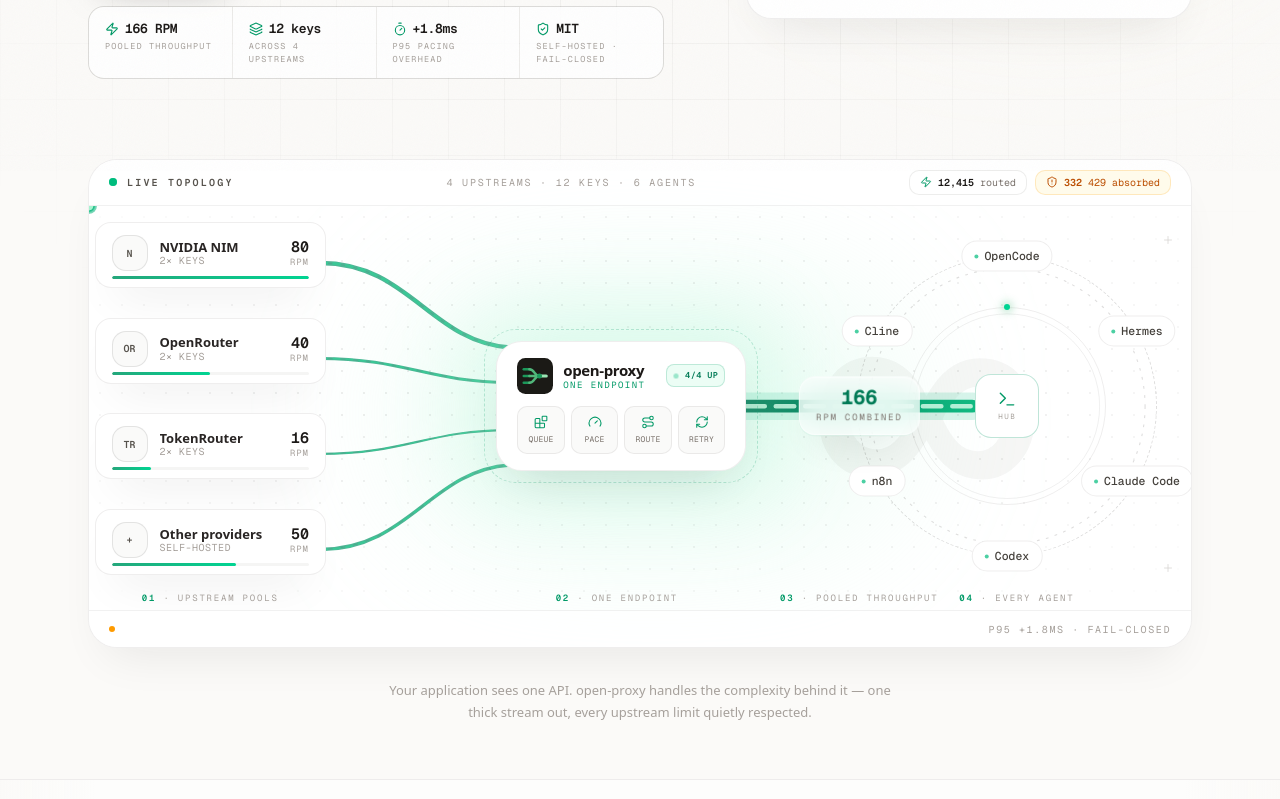
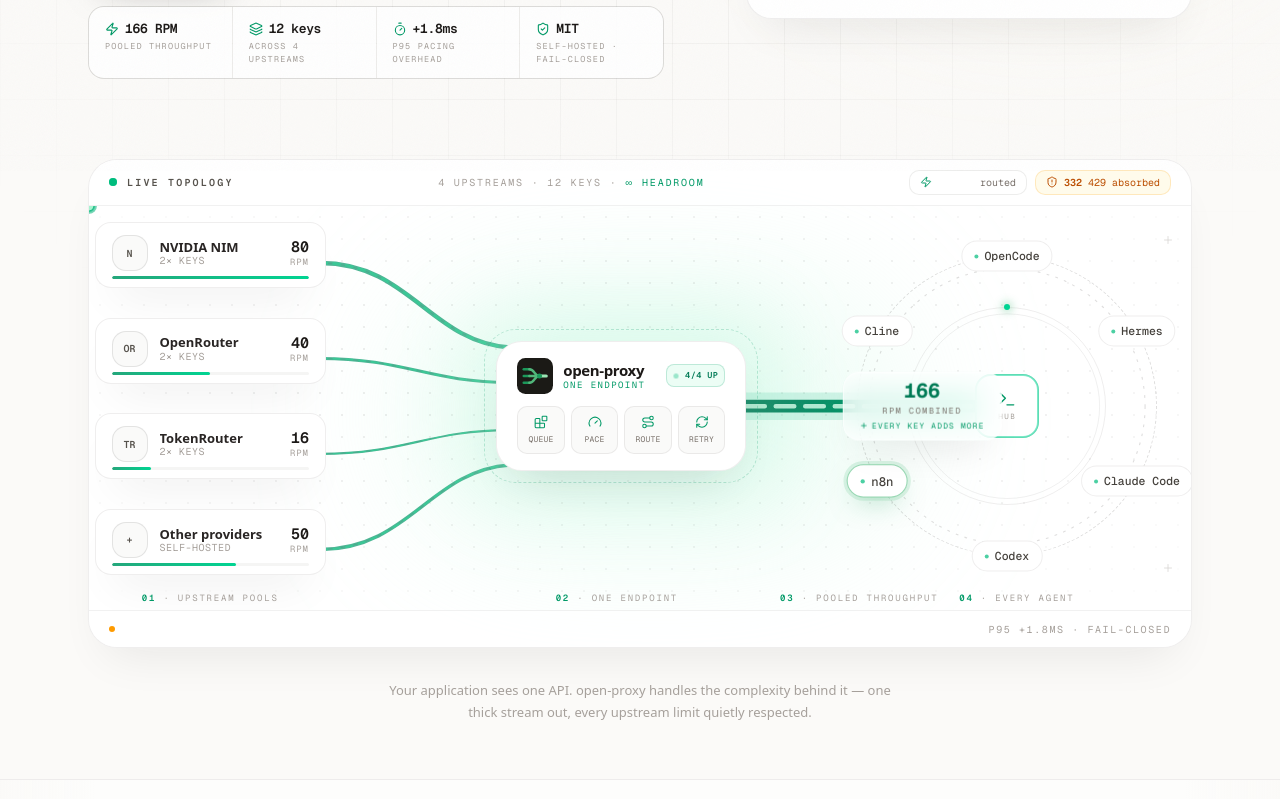
Before and after one commit to shivamsharmahere/Open-Proxy, a Next.js app: page / in a window 1280 px wide. Shown: the part 629-1428 px from the top of the page. Built offline with nearby package versions, Linux system fonts and the light colour scheme.

Commit message:
3b4c83cf-e4cc-4bda-ac69-a7f0f509c671

```diff
--- a/src/app/globals.css
+++ b/src/app/globals.css
@@ -188,10 +188,10 @@
   to   { transform: rotate(360deg); }
 }
 .orbit-ring {
-  animation: opx-spin 44s linear infinite;
+  animation: opx-spin 38s linear infinite;
 }
 .orbit-chip {
-  animation: opx-spin 44s linear infinite reverse;
+  animation: opx-spin 38s linear infinite reverse;
 }
 
 /* flowing dashes along svg wires */
@@ -200,7 +200,7 @@
 }
 .wire-flow {
   stroke-dasharray: 7 7;
-  animation: opx-dash 0.9s linear infinite;
+  animation: opx-dash 0.75s linear infinite;
 }
 
 /* thick stream shimmer */
@@ -209,7 +209,7 @@
 }
 .stream-flow {
   stroke-dasharray: 20 12;
-  animation: opx-stream 1.1s linear infinite;
+  animation: opx-stream 0.85s linear infinite;
 }
 
 /* soft pulse for the proxy core */
@@ -324,3 +324,62 @@
   mask-image: radial-gradient(ellipse 85% 95% at 50% 45%, black 25%, transparent 82%);
   -webkit-mask-image: radial-gradient(ellipse 85% 95% at 50% 45%, black 25%, transparent 82%);
 }
+
+/* breathing infinity glyph */
+@keyframes opx-breathe {
+  0%, 100% { transform: scale(1); opacity: 0.92; }
+  50%      { transform: scale(1.05); opacity: 1; }
+}
+.inf-breathe {
+  display: inline-block;
+  animation: opx-breathe 3.2s ease-in-out infinite;
+}
+
+/* shimmering gradient text (for the pooled-rpm figure) */
+@keyframes opx-shimmer-text {
+  to { background-position: 200% 0; }
+}
+.shimmer-text {
+  background: linear-gradient(90deg, #047857, #10b981, #34d399, #10b981, #047857);
+  background-size: 200% 100%;
+  -webkit-background-clip: text;
+  background-clip: text;
+  color: transparent;
+  animation: opx-shimmer-text 3s linear infinite;
+}
+
+/* hub hit-ring — expanding rounded ring when a client gets served */
+@keyframes opx-hit {
+  from { opacity: 0.85; transform: translate(-50%, -50%) scale(1); }
+  to   { opacity: 0;    transform: translate(-50%, -50%) scale(1.9); }
+}
+.hit-ring {
+  animation: opx-hit 0.6s ease-out forwards;
+}
+
+/* client chip states — served / transient 429 retry */
+.chip-flash {
+  transition: box-shadow 0.25s ease, border-color 0.25s ease, transform 0.25s ease;
+}
+.chip-served {
+  border-color: oklch(0.7 0.14 155 / 0.55) !important;
+  transform: scale(1.07);
+  box-shadow:
+    0 0 0 3px oklch(0.7 0.14 155 / 0.16),
+    0 10px 26px -10px oklch(0.6 0.14 155 / 0.55);
+}
+.chip-retry {
+  border-color: oklch(0.8 0.16 85 / 0.6) !important;
+  transform: scale(1.04);
+  box-shadow:
+    0 0 0 3px oklch(0.8 0.16 85 / 0.16),
+    0 10px 26px -10px oklch(0.7 0.15 85 / 0.45);
+}
+@keyframes opx-shake {
+  0%, 100% { transform: translateX(0) scale(1.04); }
+  25%      { transform: translateX(-2px) scale(1.04); }
+  75%      { transform: translateX(2px) scale(1.04); }
+}
+.chip-shake {
+  animation: opx-shake 0.45s ease-in-out;
+}
--- a/src/components/landing/hero.tsx
+++ b/src/components/landing/hero.tsx
@@ -17,6 +17,9 @@
   ShieldCheck,
   ShieldAlert,
   Plus,
+  Copy,
+  Check,
+  Infinity as InfinityIcon,
 } from "lucide-react";
 import { LogoMark } from "./logo";
 import { Counter } from "./reveal";
@@ -93,8 +96,8 @@
   const [blocked, setBlocked] = useState(331);
   useEffect(() => {
     const a = setInterval(
-      () => setReqs((r) => r + 1 + Math.floor(Math.random() * 3)),
-      1500
+      () => setReqs((r) => r + 1 + Math.floor(Math.random() * 6)),
+      700
     );
     const b = setInterval(
       () => setBlocked((v) => v + (Math.random() < 0.6 ? 1 : 0)),
@@ -106,6 +109,19 @@
     };
   }, []);
   return { reqs, blocked };
+}
+
+/* always-climbing requests odometer for the hero */
+function useOdometer(start: number) {
+  const [n, setN] = useState(start);
+  useEffect(() => {
+    const t = setInterval(
+      () => setN((v) => v + 2 + Math.floor(Math.random() * 8)),
+      650
+    );
+    return () => clearInterval(t);
+  }, []);
+  return n;
 }
 
 function useEventTicker() {
@@ -289,22 +305,79 @@
   );
 }
 
-function ClientChip({ name, compact }: { name: string; compact?: boolean }) {
+function ClientChip({
+  name,
+  compact,
+  flash,
+}: {
+  name: string;
+  compact?: boolean;
+  flash?: "served" | "retry" | null;
+}) {
   return (
     <div
       className={cn(
-        "diffuse-card flex items-center gap-1.5 whitespace-nowrap rounded-full border border-emerald-600/15 bg-white px-3 py-1.5",
-        compact ? "text-[10px]" : "text-[11.5px]"
+        "diffuse-card chip-flash flex items-center gap-1.5 whitespace-nowrap rounded-full border border-emerald-600/15 bg-white px-3 py-1.5",
+        compact ? "text-[10px]" : "text-[11.5px]",
+        flash === "served" && "chip-served",
+        flash === "retry" && "chip-retry chip-shake"
       )}
     >
-      <span className="h-1 w-1 rounded-full bg-emerald-500/70" />
+      <span
+        className={cn(
+          "h-1 w-1 rounded-full transition-colors",
+          flash === "retry" ? "bg-amber-500" : "bg-emerald-500/70"
+        )}
+      />
       <span className="font-mono font-medium text-stone-700">{name}</span>
     </div>
   );
 }
 
+/* chips are evenly spaced on the ring, so they cross the hub intake
+   point (left, 180°) in a fixed order — flash each one as it passes */
+const PASS_SEQ = [4, 3, 2, 1, 0, 5];
+const PASS_MS = 38000 / CLIENTS.length;
+
 function Orbit({ scale = 1 }: { scale?: number }) {
   const compact = scale < 1;
+  const [flash, setFlash] = useState<{
+    i: number;
+    mode: "served" | "retry";
+    count: number;
+  } | null>(null);
+
+  useEffect(() => {
+    let idx = 0;
+    let count = 0;
+    let interval: ReturnType<typeof setInterval> | undefined;
+    let retryT: ReturnType<typeof setTimeout> | undefined;
+    const fire = () => {
+      const i = PASS_SEQ[idx % PASS_SEQ.length];
+      idx += 1;
+      count += 1;
+      if (count % 4 === 0) {
+        /* every 4th pass: a 429 gets absorbed, retried, then smooth again */
+        setFlash({ i, mode: "retry", count });
+        retryT = setTimeout(
+          () => setFlash({ i, mode: "served", count: count + 0.5 }),
+          550
+        );
+      } else {
+        setFlash({ i, mode: "served", count });
+      }
+    };
+    const first = setTimeout(() => {
+      fire();
+      interval = setInterval(fire, PASS_MS);
+    }, 3400);
+    return () => {
+      clearTimeout(first);
+      if (retryT) clearTimeout(retryT);
+      if (interval) clearInterval(interval);
+    };
+  }, []);
+
   return (
     <div
       className="relative"
@@ -319,6 +392,13 @@
       </div>
       {/* hub — the stream plugs in here */}
       <div className="absolute left-1/2 top-1/2 z-10 -translate-x-1/2 -translate-y-1/2">
+        {flash ? (
+          <span
+            key={flash.count}
+            aria-hidden
+            className="hit-ring absolute left-1/2 top-1/2 h-16 w-16 rounded-2xl border-2 border-emerald-400/60"
+          />
+        ) : null}
         <div className="hub-pulse flex h-16 w-16 flex-col items-center justify-center rounded-2xl border border-emerald-600/25 bg-white shadow-[0_14px_28px_-12px_oklch(0.6_0.14_155/0.45)]">
           <Terminal
             className={cn("text-emerald-600", compact ? "h-4 w-4" : "h-5 w-5")}
@@ -342,7 +422,11 @@
               style={{ left, top, transform: "translate(-50%,-50%)" }}
             >
               <div className="orbit-chip">
-                <ClientChip name={c} compact={compact} />
+                <ClientChip
+                  name={c}
+                  compact={compact}
+                  flash={flash?.i === i ? flash.mode : null}
+                />
               </div>
             </div>
           );
@@ -373,12 +457,15 @@
           </span>
         </div>
         <p className="hidden font-mono text-[10px] uppercase tracking-[0.18em] text-stone-400 md:block">
-          4 upstreams · 12 keys · 6 agents
+          4 upstreams · 12 keys · <span className="text-emerald-600">∞ headroom</span>
         </p>
         <div className="flex items-center gap-2">
           <span className="flex items-center gap-1.5 rounded-lg border border-stone-900/[0.08] bg-white px-2.5 py-1 font-mono text-[10px] text-stone-500">
             <Zap className="h-3 w-3 text-emerald-600" strokeWidth={2} />
-            <span className="tnum font-semibold text-stone-900">
+            <span
+              key={reqs}
+              className="tick-in tnum font-semibold text-stone-900"
+            >
               {reqs.toLocaleString("en-US")}
             </span>
             <span className="hidden sm:inline">routed</span>
@@ -444,13 +531,6 @@
             strokeWidth={1.5}
           />
         ))}
-        {/* giant infinity watermark */}
-        <span
-          aria-hidden
-          className="pointer-events-none absolute left-[76%] top-[47%] -translate-x-1/2 -translate-y-1/2 select-none font-mono text-[21rem] font-bold leading-none text-stone-900/[0.04]"
-        >
-          ∞
-        </span>
 
         {/* wires + stream + rings */}
         <svg
@@ -547,8 +627,8 @@
                       <circle r={packetR + 2.6} fill="#10b981" opacity="0.22" />
                       <circle r={packetR} fill="#059669" />
                       <animateMotion
-                        dur="2.3s"
-                        begin={`${-(i * 0.5 + k * 1.15)}s`}
+                        dur="2s"
+                        begin={`${-(i * 0.45 + k * 1)}s`}
                         repeatCount="indefinite"
                         path={d}
                       />
@@ -600,8 +680,8 @@
                 <circle r="8.5" fill="#10b981" opacity="0.25" />
                 <circle r="4.6" fill="#a7f3d0" />
                 <animateMotion
-                  dur="1.6s"
-                  begin={`${-k * 0.55}s`}
+                  dur="1.25s"
+                  begin={`${-k * 0.42}s`}
                   repeatCount="indefinite"
                   path={STREAM}
                 />
@@ -635,22 +715,26 @@
           </motion.div>
         </div>
 
-        {/* 166 RPM badge — rides on the stream */}
+        {/* 166 RPM badge — rides the stream, snug against the hub */}
         <div
           className="absolute z-10 -translate-x-1/2 -translate-y-1/2"
-          style={{ left: "69.9%", top: "49.5%" }}
+          style={{ left: "75.6%", top: "49.5%" }}
         >
           <motion.div
             initial={{ opacity: 0, scale: 0.7 }}
             animate={{ opacity: 1, scale: 1 }}
             transition={{ delay: 1.75, duration: 0.7, ease: EASE }}
           >
-            <div className="glass rounded-2xl px-4 py-2.5 text-center">
+            <div className="glass rounded-2xl px-4 py-2 text-center">
               <p className="tnum font-mono text-xl font-bold leading-none text-emerald-700">
                 <Counter to={166} duration={2.2} />
               </p>
-              <p className="mt-1 font-mono text-[9px] uppercase tracking-[0.2em] text-stone-500">
+              <p className="mt-1 font-mono text-[8.5px] uppercase tracking-[0.18em] text-stone-500">
                 rpm combined
+              </p>
+              <p className="mt-0.5 flex items-center justify-center gap-1 font-mono text-[8px] uppercase tracking-[0.14em] text-emerald-600">
+                <Plus className="h-2 w-2" strokeWidth={2.4} />
+                every key adds more
               </p>
             </div>
           </motion.div>
```
